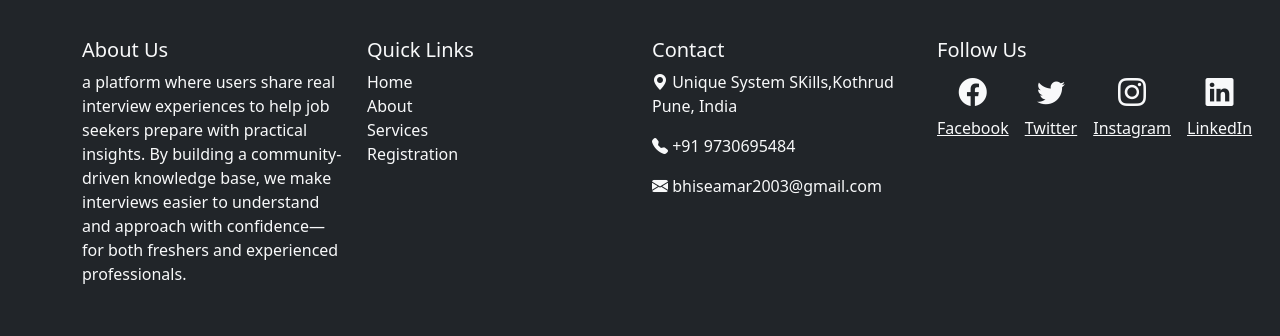
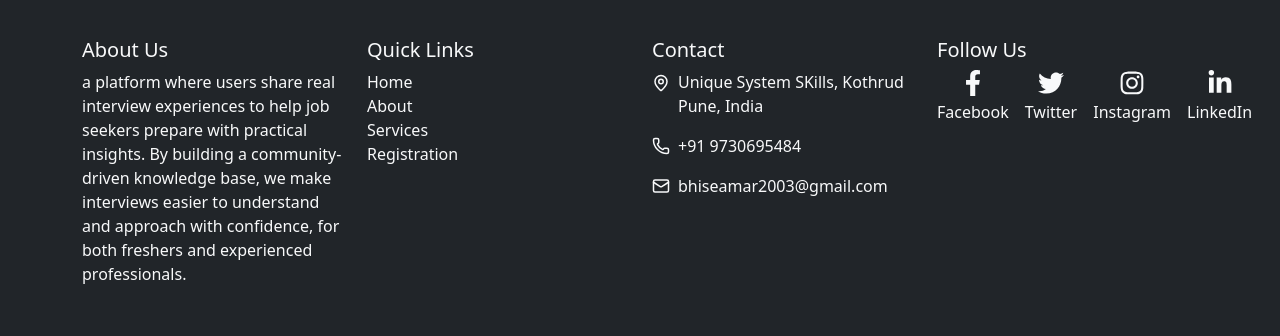
Before and after one commit to AmarBhise97/IntBuddy_Frontend, a React (Vite) app: page /Registration in a window 1280 px wide. Shown: the part 1060-1396 px from the top of the page. Built offline with nearby package versions, Linux system fonts and the light colour scheme; no server answers.

Commit message:
NavBar boorstrap changes

```diff
--- a/package.json
+++ b/package.json
@@ -16,7 +16,7 @@
     "bootstrap": "^5.3.8",
     "bootstrap-icons": "^1.13.1",
     "jspdf": "^4.2.1",
-    "lucide-react": "^1.51.0",
+    "lucide-react": "^1.52.0",
     "react": "^19.2.4",
     "react-dom": "^19.2.4",
     "react-icons": "^5.7.0",
--- a/src/Components/Footer.jsx
+++ b/src/Components/Footer.jsx
@@ -1,55 +1,262 @@
 import React from "react";
 import { Link } from "react-router-dom";
+
+import {
+  MapPin,
+  Phone,
+  Mail
+} from "lucide-react";
+
+import {
+  FaFacebookF,
+  FaTwitter,
+  FaInstagram,
+  FaLinkedinIn
+} from "react-icons/fa";
 
 function Footer() {
   return (
     <footer className="bg-dark text-light pt-5 pb-4">
+
       <div className="container">
+
         <div className="row">
 
+          {/* =========================
+              ABOUT US
+          ========================== */}
           <div className="col-md-3 mb-4">
+
             <h5>About Us</h5>
-            <p>a platform where users share real interview experiences to help job seekers prepare with practical insights. By building a community-driven knowledge base, we make interviews easier to understand and approach with confidence— for both freshers and experienced professionals.</p>
+
+            <p>
+              a platform where users share real interview experiences to help
+              job seekers prepare with practical insights. By building a
+              community-driven knowledge base, we make interviews easier to
+              understand and approach with confidence, for both freshers and
+              experienced professionals.
+            </p>
+
           </div>
 
+
+          {/* =========================
+              QUICK LINKS
+          ========================== */}
           <div className="col-md-3 mb-4">
+
             <h5>Quick Links</h5>
+
             <ul className="list-unstyled">
-              <li><Link to="/Home" className="text-light text-decoration-none">Home</Link></li>
-              <li><Link to="/About" className="text-light text-decoration-none">About</Link></li>
-              <li><Link to="/services" className="text-light text-decoration-none">Services</Link></li>
-              <li><Link to="/Registration" className="text-light text-decoration-none">Registration</Link></li>
+
+              <li>
+                <Link
+                  to="/Home"
+                  className="text-light text-decoration-none"
+                >
+                  Home
+                </Link>
+              </li>
+
+              <li>
+                <Link
+                  to="/About"
+                  className="text-light text-decoration-none"
+                >
+                  About
+                </Link>
+              </li>
+
+              <li>
+                <Link
+                  to="/services"
+                  className="text-light text-decoration-none"
+                >
+                  Services
+                </Link>
+              </li>
+
+              <li>
+                <Link
+                  to="/Registration"
+                  className="text-light text-decoration-none"
+                >
+                  Registration
+                </Link>
+              </li>
+
             </ul>
+
           </div>
 
+
+          {/* =========================
+              CONTACT
+          ========================== */}
           <div className="col-md-3 mb-4">
+
             <h5>Contact</h5>
-            <p><i className="bi bi-geo-alt-fill"></i> Unique System SKills,Kothrud Pune, India</p>
-            <p><i className="bi bi-telephone-fill"></i> +91 9730695484</p>
-            <p><i className="bi bi-envelope-fill"></i> bhiseamar2003@gmail.com</p>
+
+            <p className="d-flex align-items-start">
+
+              <MapPin
+                size={18}
+                strokeWidth={2}
+                className="me-2 mt-1 flex-shrink-0"
+              />
+
+              <span>
+                Unique System SKills, Kothrud Pune, India
+              </span>
+
+            </p>
+
+
+            <p className="d-flex align-items-center">
+
+              <Phone
+                size={18}
+                strokeWidth={2}
+                className="me-2 flex-shrink-0"
+              />
+
+              <span>
+                +91 9730695484
+              </span>
+
+            </p>
+
+
+            <p className="d-flex align-items-center">
+
+              <Mail
+                size={18}
+                strokeWidth={2}
+                className="me-2 flex-shrink-0"
+              />
+
+              <span>
+                bhiseamar2003@gmail.com
+              </span>
+
+            </p>
+
           </div>
 
+
+          {/* =========================
+              FOLLOW US
+          ========================== */}
           <div className="col-md-3 mb-4">
+
             <h5>Follow Us</h5>
+
             <div className="d-flex gap-3">
-              <Link to="#" className="text-light text-center"><i className="bi bi-facebook fs-3 d-block mb-1"></i>Facebook</Link>
-              <Link to="#" className="text-light text-center"><i className="bi bi-twitter fs-3 d-block mb-1"></i>Twitter</Link>
-              <Link to="#" className="text-light text-center"><i className="bi bi-instagram fs-3 d-block mb-1"></i>Instagram</Link>
-              <Link to="#" className="text-light text-center"><i className="bi bi-linkedin fs-3 d-block mb-1"></i>LinkedIn</Link>
+
+
+              {/* Facebook */}
+              <Link
+                to="#"
+                className="text-light text-center text-decoration-none"
+              >
+
+                <FaFacebookF
+                  size={26}
+                  className="d-block mx-auto mb-1"
+                />
+
+                <span>
+                  Facebook
+                </span>
+
+              </Link>
+
+
+              {/* Twitter */}
+              <Link
+                to="#"
+                className="text-light text-center text-decoration-none"
+              >
+
+                <FaTwitter
+                  size={26}
+                  className="d-block mx-auto mb-1"
+                />
+
+                <span>
+                  Twitter
+                </span>
+
+              </Link>
+
+
+              {/* Instagram */}
+              <Link
+                to="#"
+                className="text-light text-center text-decoration-none"
+              >
+
+                <FaInstagram
+                  size={26}
+                  className="d-block mx-auto mb-1"
+                />
+
+                <span>
+                  Instagram
+                </span>
+
+              </Link>
+
+
+              {/* LinkedIn */}
+              <Link
+                to="#"
+                className="text-light text-center text-decoration-none"
+              >
+
+                <FaLinkedinIn
+                  size={26}
+                  className="d-block mx-auto mb-1"
+                />
+
+                <span>
+                  LinkedIn
+                </span>
+
+              </Link>
+
             </div>
+
           </div>
 
         </div>
 
+
+        {/* =========================
+            DIVIDER
+        ========================== */}
+
         <hr className="bg-light" />
 
+
+        {/* =========================
+            COPYRIGHT
+        ========================== */}
+
         <div className="row">
+
           <div className="col-12 text-center">
-            <small>© 2026 IntBuddy.com. All rights reserved.</small>
+
+            <small>
+              © 2026 IntBuddy.com. All rights reserved.
+            </small>
+
           </div>
+
         </div>
 
       </div>
+
     </footer>
   );
 }
--- a/src/Components/Navbar.jsx
+++ b/src/Components/Navbar.jsx
@@ -2,6 +2,7 @@ import { useNavigate, Link, useLocation } from "react-router-dom";
 import { useState, useEffect } from "react";
 
 import intbuddylogo from "../assets/intbuddylogo.png";
+import { LogOut } from "lucide-react";
 
 function Navbar() {
 
@@ -481,9 +482,11 @@ function Navbar() {
                 }}
               >
 
-                <i className="bi bi-box-arrow-right"></i>
-
-                Logout
+                <LogOut
+  size={18}
+  strokeWidth={2}
+ />
+Logout
 
               </button>
 
--- a/src/Components/Registration.jsx
+++ b/src/Components/Registration.jsx
@@ -961,7 +961,7 @@ function Registration() {
                         color: "#89919e",
                       }}
                     >
-                      <i className="bi bi-lock-fill"></i>
+                     <Lock size={18} strokeWidth={2} />
                     </span>
 
                     <input
```
Also changed, not shown: 1 other file (tests, documents, lock files or other folders).
